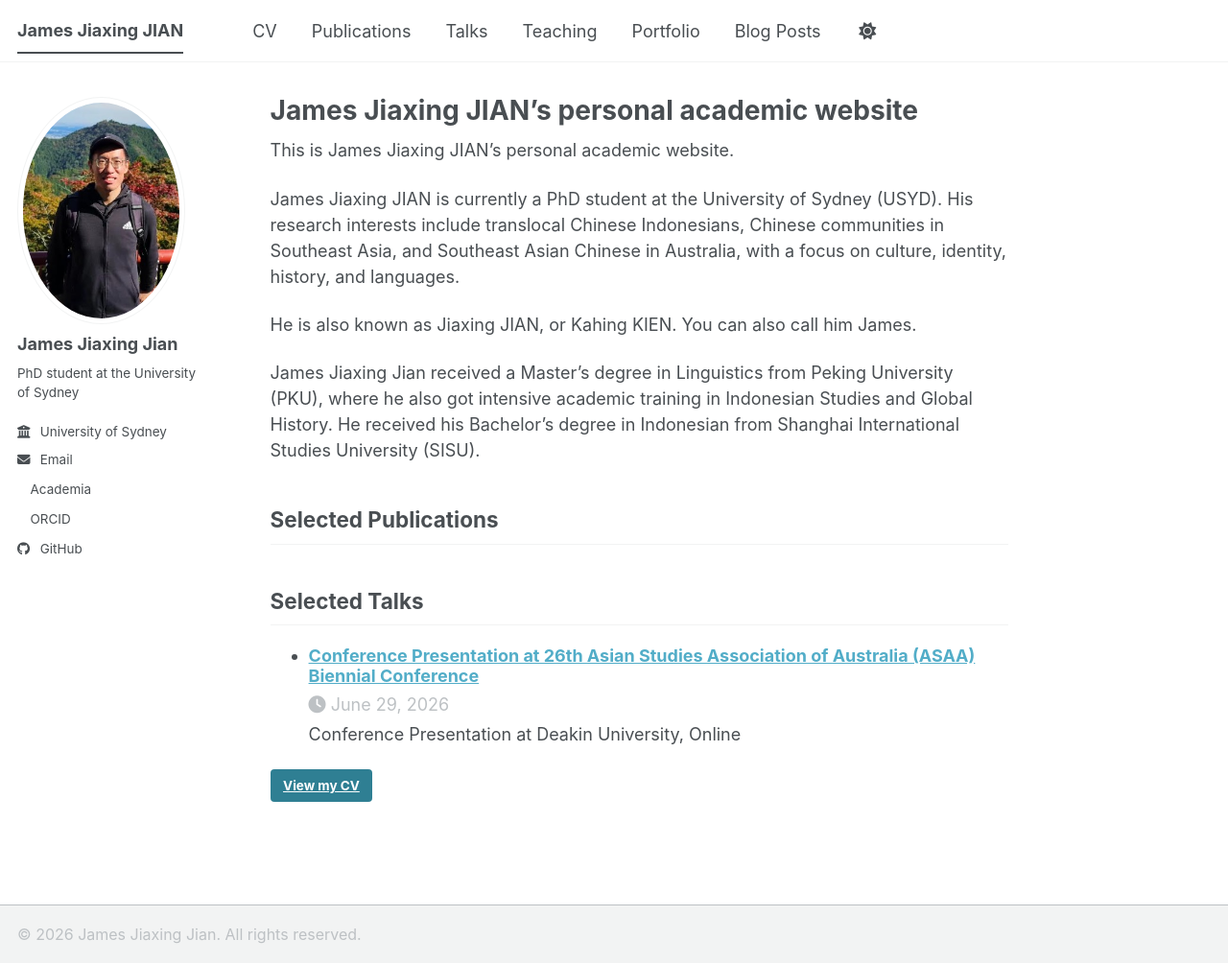
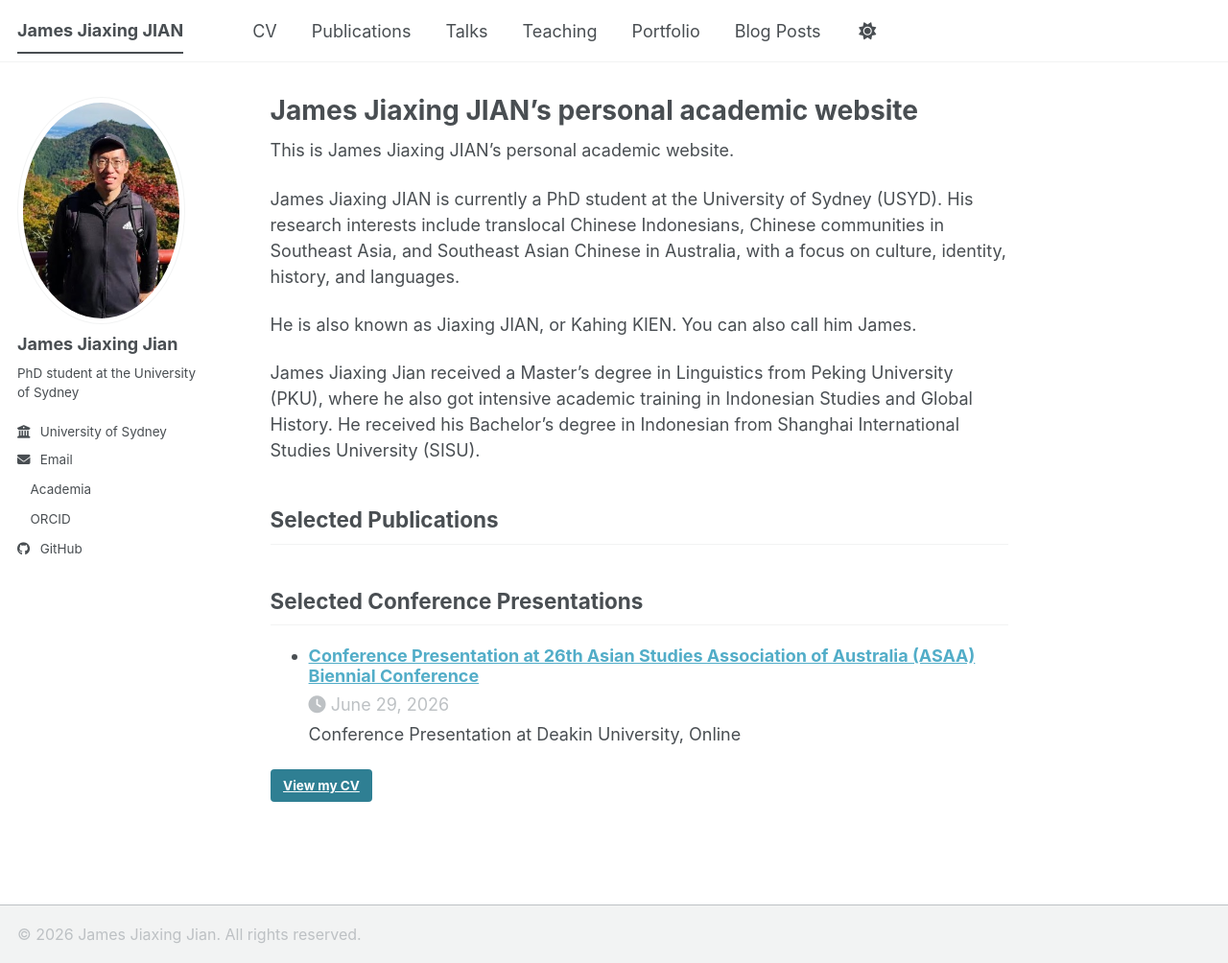
Before and after one commit to jamesjiaxingjian/jamesjiaxingjian.github.io, a Jekyll site: the page built from _pages/about.md, in a window 1280 px wide and 1004 px high. Shown: the whole window at 96% size. Built offline with Jekyll 4.4.1, drawn with Linux system fonts in a browser that asks for light colours; a style sheet for code colours, icons or effects is not loaded.

Commit message:
Update about.md

```diff
--- a/_pages/about.md
+++ b/_pages/about.md
@@ -22,7 +22,7 @@ James Jiaxing Jian received a Master’s degree in Linguistics from Peking Unive
 {% endfor %}
 </ul>
 
-## Selected Talks
+## Selected Conference Presentations
 
 <ul>
 {% for post in site.talks reversed limit:3 %}
```
